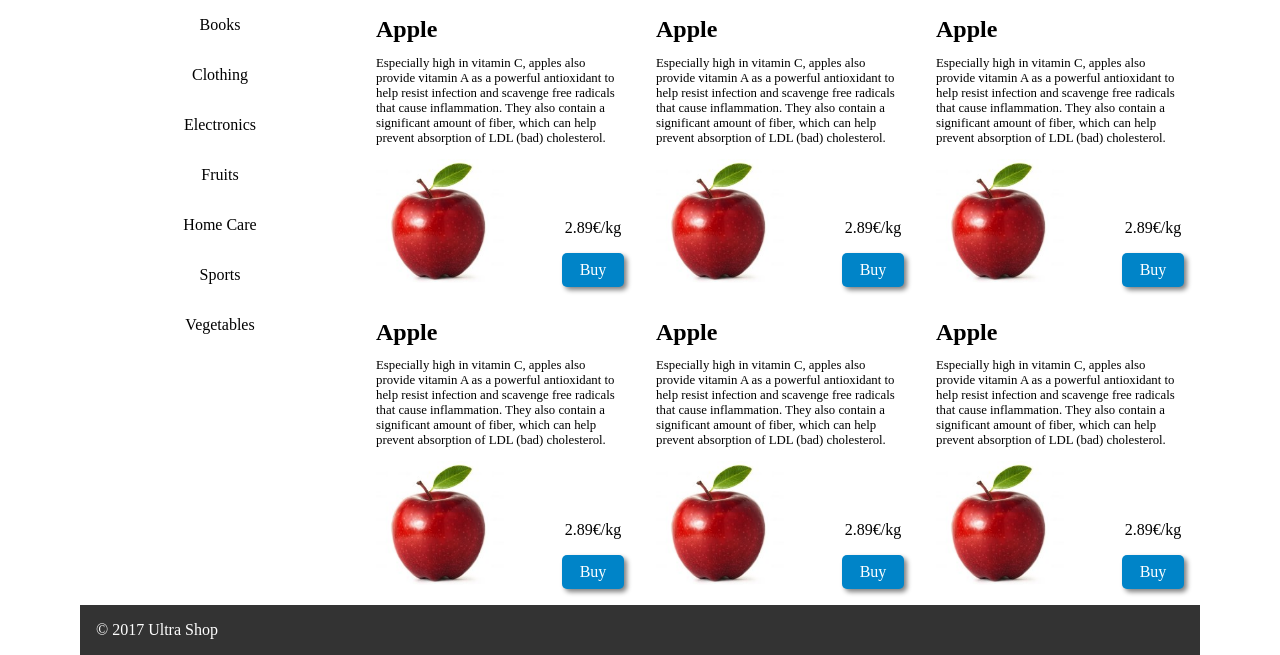
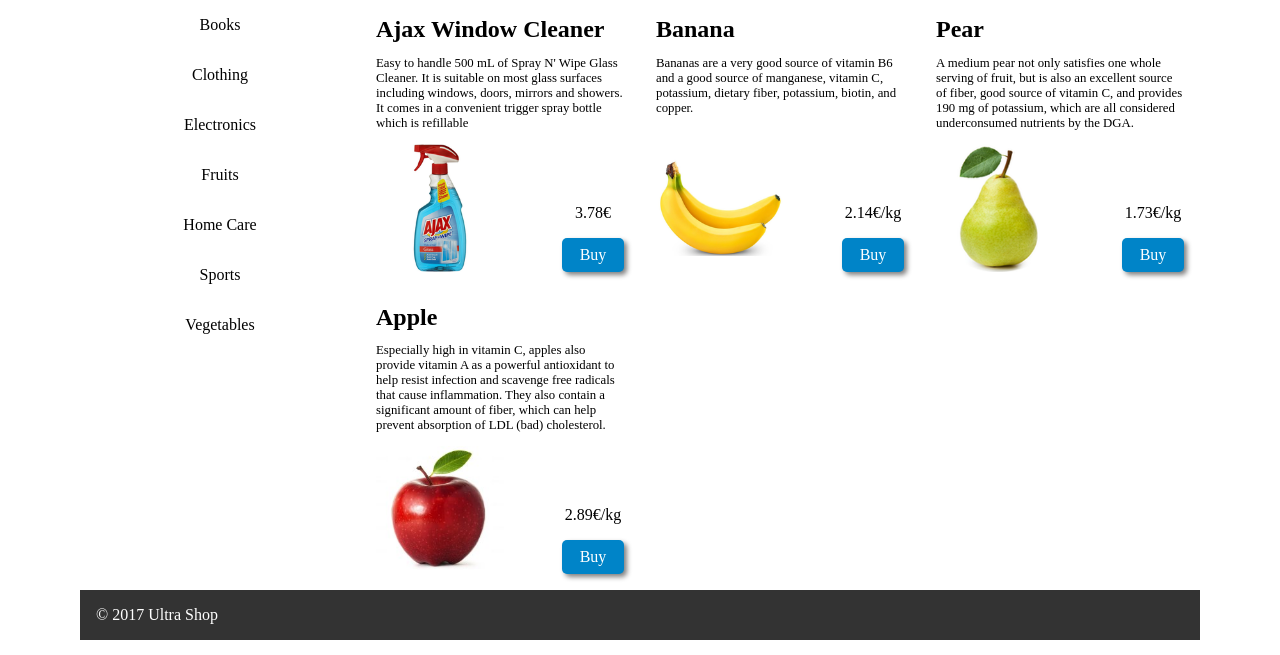
Before and after one commit to arestivo/supershop, a PHP site: page / in a window 1280 px wide. Shown: the part 182-837 px from the top of the page. Run offline with PHP 8.4, Linux system fonts and the light colour scheme; data comes from the database, SQL or seed files in the repository; some web fonts are replaced.

Commit message:
Products are now listed from the database.

```diff
--- /dev/null
+++ b/database/product.php
@@ -0,0 +1,23 @@
+<?php
+
+  function getAllProducts() {
+    global $dbh;
+    $stmt = $dbh->prepare("SELECT *
+                           FROM product JOIN
+                                category USING (cat_id)
+                           ORDER BY pro_id DESC");
+    $stmt->execute();
+    return $stmt->fetchAll();
+  }
+
+  function getProductById($id) {
+    global $dbh;
+    $stmt = $dbh->prepare("SELECT *
+                           FROM product JOIN
+                                category USING (cat_id)
+                           WHERE pro_id = ?");
+    $stmt->execute(array($id));
+    return $stmt->fetch();
+  }
+
+?>
--- a/index.php
+++ b/index.php
@@ -1,8 +1,10 @@
 <?php
   include_once('database/connection.php');
   include_once('database/category.php');
+  include_once('database/product.php');
 
   $categories = getAllCategories();
+  $products = getAllProducts();
 
   include_once('templates/common/header.php');
   include_once('templates/category/list_categories.php');
--- a/templates/product/list_products.php
+++ b/templates/product/list_products.php
@@ -1,44 +1,11 @@
 <section id="products">
-  <article>
-    <h2>Apple</h2>
-    <p class="description">Especially high in vitamin C, apples also provide vitamin A as a powerful antioxidant to help resist infection and scavenge free radicals that cause inflammation. They also contain a significant amount of fiber, which can help prevent absorption of LDL (bad) cholesterol.</p>
-    <img src="images/products/1.png">
-    <p class="price">2.89€/kg</p>
-    <a href="action_add_to_cart.php?id=1">Buy</a>
-  </article>
-  <article>
-    <h2>Apple</h2>
-    <p class="description">Especially high in vitamin C, apples also provide vitamin A as a powerful antioxidant to help resist infection and scavenge free radicals that cause inflammation. They also contain a significant amount of fiber, which can help prevent absorption of LDL (bad) cholesterol.</p>
-    <img src="images/products/1.png">
-    <p class="price">2.89€/kg</p>
-    <a href="action_add_to_cart.php?id=1">Buy</a>
-  </article>
-  <article>
-    <h2>Apple</h2>
-    <p class="description">Especially high in vitamin C, apples also provide vitamin A as a powerful antioxidant to help resist infection and scavenge free radicals that cause inflammation. They also contain a significant amount of fiber, which can help prevent absorption of LDL (bad) cholesterol.</p>
-    <img src="images/products/1.png">
-    <p class="price">2.89€/kg</p>
-    <a href="action_add_to_cart.php?id=1">Buy</a>
-  </article>
-  <article>
-    <h2>Apple</h2>
-    <p class="description">Especially high in vitamin C, apples also provide vitamin A as a powerful antioxidant to help resist infection and scavenge free radicals that cause inflammation. They also contain a significant amount of fiber, which can help prevent absorption of LDL (bad) cholesterol.</p>
-    <img src="images/products/1.png">
-    <p class="price">2.89€/kg</p>
-    <a href="action_add_to_cart.php?id=1">Buy</a>
-  </article>
-  <article>
-    <h2>Apple</h2>
-    <p class="description">Especially high in vitamin C, apples also provide vitamin A as a powerful antioxidant to help resist infection and scavenge free radicals that cause inflammation. They also contain a significant amount of fiber, which can help prevent absorption of LDL (bad) cholesterol.</p>
-    <img src="images/products/1.png">
-    <p class="price">2.89€/kg</p>
-    <a href="action_add_to_cart.php?id=1">Buy</a>
-  </article>
-  <article>
-    <h2>Apple</h2>
-    <p class="description">Especially high in vitamin C, apples also provide vitamin A as a powerful antioxidant to help resist infection and scavenge free radicals that cause inflammation. They also contain a significant amount of fiber, which can help prevent absorption of LDL (bad) cholesterol.</p>
-    <img src="images/products/1.png">
-    <p class="price">2.89€/kg</p>
-    <a href="action_add_to_cart.php?id=1">Buy</a>
-  </article>
+  <?php foreach ($products as $product) { ?>
+    <article>
+      <h2><?=$product['pro_name']?></h2>
+      <p class="description"><?=$product['pro_description']?></p>
+      <img src="images/products/<?=$product['pro_id']?>.png">
+      <p class="price"><?=$product['pro_price']?>€<?=$product['pro_unit']?></p>
+      <a href="action_add_to_cart.php?id=<?=$product['pro_id']?>">Buy</a>
+    </article>
+  <?php } ?>
 </section>
```
Also changed, not shown: README.md.
